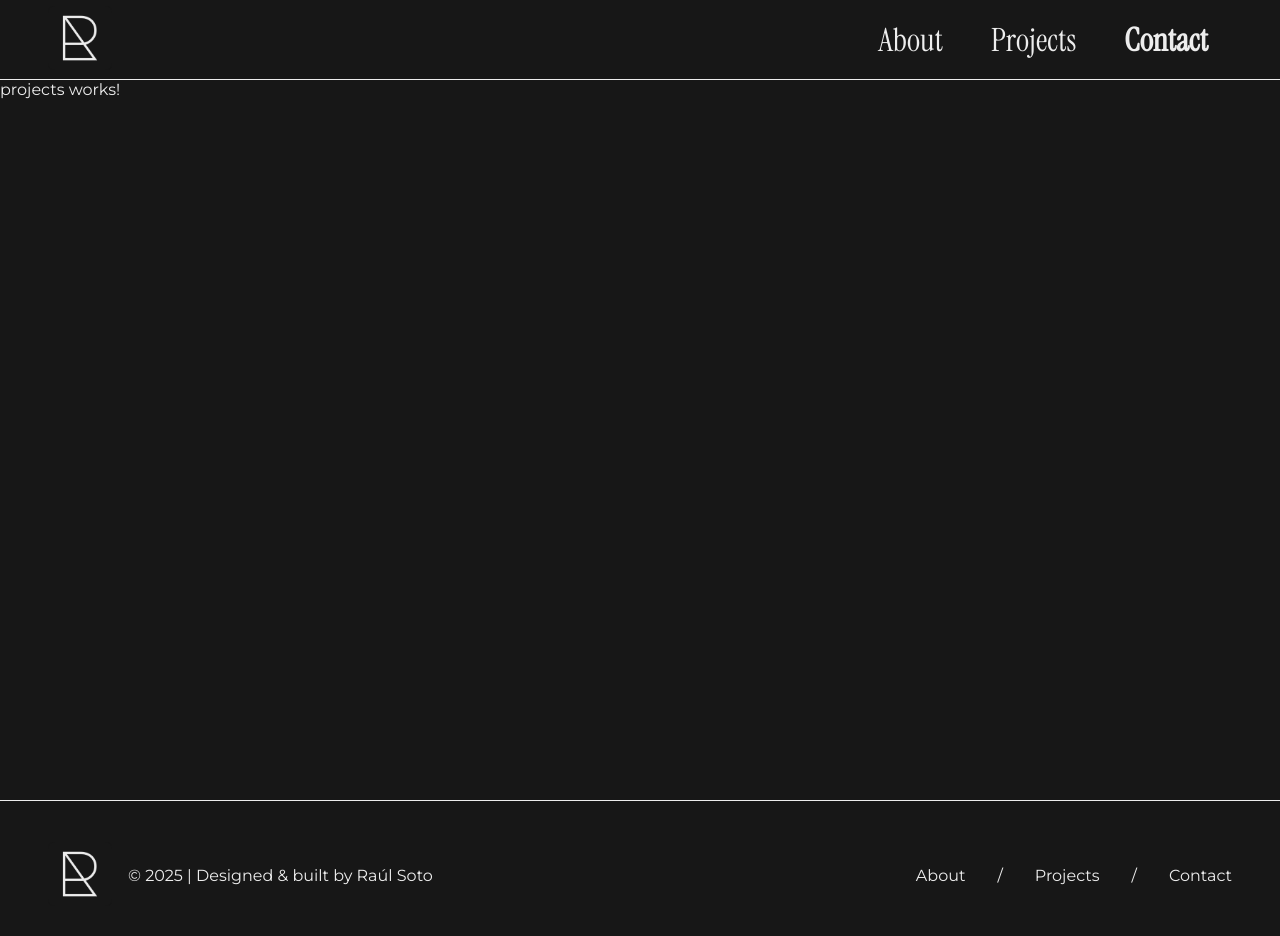
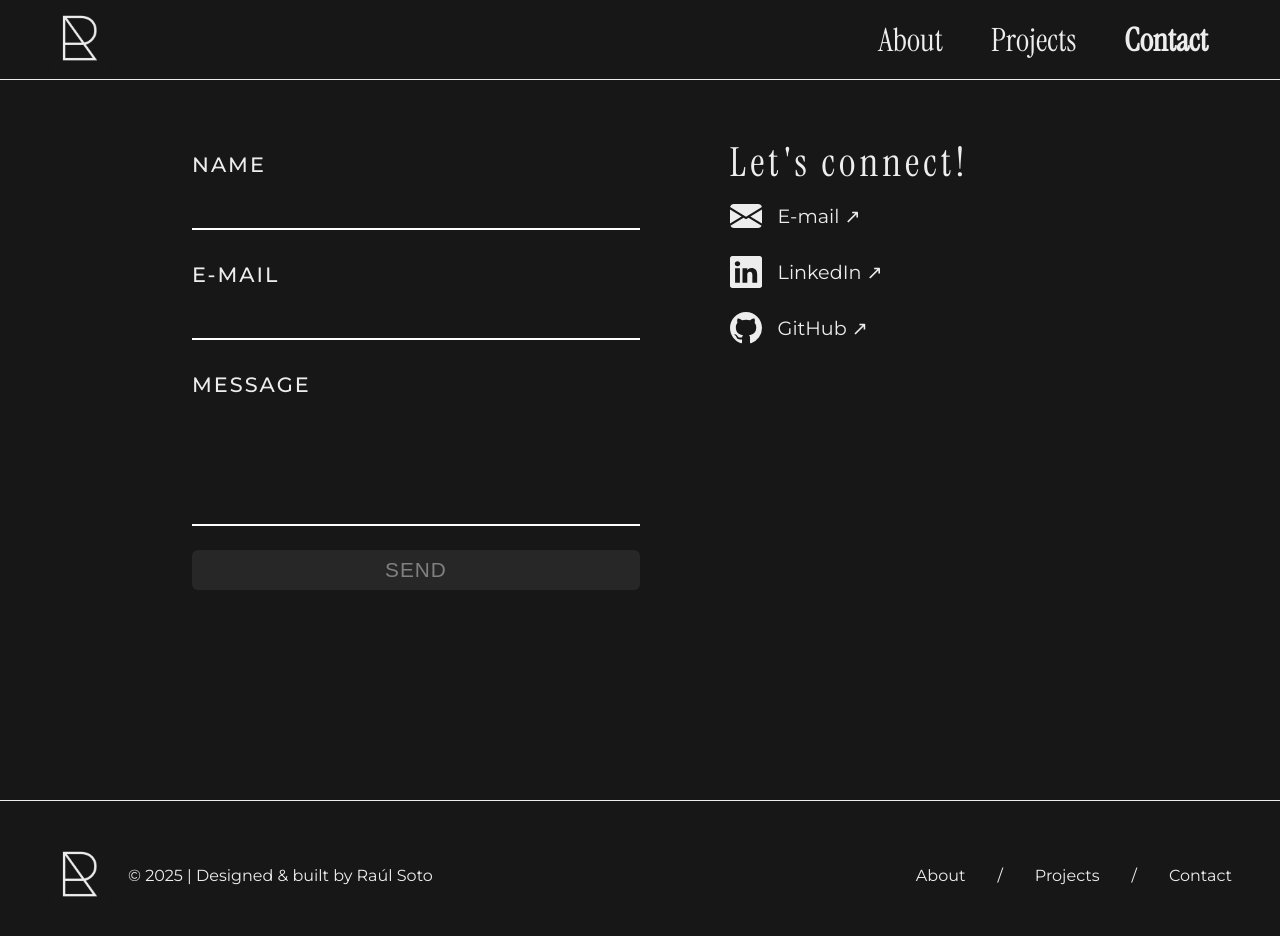
Before and after one commit to rssv384/personal-website, an Angular app: page /contact in a window 1280 px wide. Shown: the top 936 px of the page. Built offline with nearby package versions, Linux system fonts and the light colour scheme.

Commit message:
Contact page design + Corrected routing to it

```diff
--- a/src/app/app.routes.ts
+++ b/src/app/app.routes.ts
@@ -1,5 +1,6 @@
 import { Routes } from '@angular/router';
 import { AboutComponent } from './about/about.component';
+import { ContactComponent } from './contact/contact.component';
 import { HomepageComponent } from './homepage/homepage.component';
 import { NotFoundComponent } from './not-found/not-found.component';
 import { ProjectsComponent } from './projects/projects.component';
@@ -22,7 +23,7 @@ export const routes: Routes = [
   },
   {
     path: 'contact',
-    component: ProjectsComponent,
+    component: ContactComponent,
     title: 'Raúl Soto | Contact',
   },
   {
--- /dev/null
+++ b/src/app/contact/contact-form/contact-form.component.html
@@ -0,0 +1,26 @@
+<form [formGroup]="contactForm" (ngSubmit)="onSubmit()">
+  <div class="control">
+    <label for="name">NAME</label>
+    <input type="text" id="name" name="name" formControlName="name" />
+  </div>
+  <div class="control">
+    <label for="email">E-MAIL</label>
+    <input type="text" id="email" name="email" formControlName="email" />
+  </div>
+
+  <div class="control">
+    <label for="message">MESSAGE</label>
+    <textarea
+      name="message"
+      id="message"
+      formControlName="message"
+      rows="5"
+    ></textarea>
+  </div>
+
+  <div>
+    <button type="submit" class="solid" [disabled]="contactForm.invalid">
+      SEND
+    </button>
+  </div>
+</form>
--- /dev/null
+++ b/src/app/contact/contact-form/contact-form.component.scss
@@ -0,0 +1,44 @@
+@use "../../shared/styles/variables" as *;
+
+form {
+  width: 100%;
+}
+
+.control {
+  @include flex-column;
+  gap: 1rem;
+  margin-top: 2rem;
+}
+
+label {
+  font-size: 1.3rem;
+  font-weight: 500;
+  letter-spacing: 2px;
+}
+
+input,
+textarea {
+  font: inherit;
+  color: $txt-color;
+  padding: 0.5rem;
+  background-color: transparent;
+  border: none;
+  border-bottom: 2px solid white;
+}
+
+textarea {
+  resize: none;
+}
+
+button {
+  width: 100%;
+  font-size: 1.3rem;
+  font-weight: 500;
+
+  &:disabled {
+    background-color: #272727;
+    border: none;
+    color: grey;
+    cursor: not-allowed;
+  }
+}
--- /dev/null
+++ b/src/app/contact/contact-form/contact-form.component.ts
@@ -0,0 +1,38 @@
+import { Component } from '@angular/core';
+import {
+  FormArray,
+  FormControl,
+  FormGroup,
+  ReactiveFormsModule,
+  Validators,
+} from '@angular/forms';
+
+@Component({
+  selector: 'app-contact-form',
+  imports: [ReactiveFormsModule],
+  templateUrl: './contact-form.component.html',
+  styleUrl: './contact-form.component.scss',
+})
+export class ContactFormComponent {
+  contactForm = new FormGroup({
+    name: new FormControl('', { validators: [Validators.required] }),
+    email: new FormControl('', {
+      validators: [Validators.email, Validators.required],
+    }),
+    message: new FormControl('', { validators: [Validators.required] }),
+  });
+
+  // Handles contact form submission
+  public onSubmit() {
+    if (this.contactForm.invalid) {
+      console.log('INVALID FORM');
+      return;
+    }
+    console.log(this.contactForm);
+  }
+
+  // Handles form resetting
+  onReset() {
+    this.contactForm.reset();
+  }
+}
--- a/src/app/contact/contact.component.html
+++ b/src/app/contact/contact.component.html
@@ -1 +1,67 @@
-<p>contact works!</p>
+<section>
+  <div class="contact">
+    <div class="form">
+      <app-contact-form></app-contact-form>
+    </div>
+    <div class="contact-info">
+      <h3>Let's connect!</h3>
+      <div class="socials-row">
+        <svg
+          xmlns="http://www.w3.org/2000/svg"
+          width="32"
+          height="32"
+          fill="currentColor"
+          class="bi bi-envelope-fill"
+          viewBox="0 0 16 16"
+        >
+          <path
+            d="M.05 3.555A2 2 0 0 1 2 2h12a2 2 0 0 1 1.95 1.555L8 8.414zM0 4.697v7.104l5.803-3.558zM6.761 8.83l-6.57 4.027A2 2 0 0 0 2 14h12a2 2 0 0 0 1.808-1.144l-6.57-4.027L8 9.586zm3.436-.586L16 11.801V4.697z"
+          />
+        </svg>
+        <p>
+          <a href="mailto:rsoto.dev@gmail.com">E-mail &#8599;</a>
+        </p>
+      </div>
+      <div class="socials-row">
+        <svg
+          xmlns="http://www.w3.org/2000/svg"
+          width="32"
+          height="32"
+          fill="currentColor"
+          class="bi bi-linkedin"
+          viewBox="0 0 16 16"
+        >
+          <path
+            d="M0 1.146C0 .513.526 0 1.175 0h13.65C15.474 0 16 .513 16 1.146v13.708c0 .633-.526 1.146-1.175 1.146H1.175C.526 16 0 15.487 0 14.854zm4.943 12.248V6.169H2.542v7.225zm-1.2-8.212c.837 0 1.358-.554 1.358-1.248-.015-.709-.52-1.248-1.342-1.248S2.4 3.226 2.4 3.934c0 .694.521 1.248 1.327 1.248zm4.908 8.212V9.359c0-.216.016-.432.08-.586.173-.431.568-.878 1.232-.878.869 0 1.216.662 1.216 1.634v3.865h2.401V9.25c0-2.22-1.184-3.252-2.764-3.252-1.274 0-1.845.7-2.165 1.193v.025h-.016l.016-.025V6.169h-2.4c.03.678 0 7.225 0 7.225z"
+          />
+        </svg>
+        <p>
+          <a
+            href="https://www.linkedin.com/in/raulsebastian-sotovejar"
+            target="_blank"
+            >LinkedIn &#8599;</a
+          >
+        </p>
+      </div>
+      <div class="socials-row">
+        <svg
+          xmlns="http://www.w3.org/2000/svg"
+          width="32"
+          height="32"
+          fill="currentColor"
+          class="bi bi-github"
+          viewBox="0 0 16 16"
+        >
+          <path
+            d="M8 0C3.58 0 0 3.58 0 8c0 3.54 2.29 6.53 5.47 7.59.4.07.55-.17.55-.38 0-.19-.01-.82-.01-1.49-2.01.37-2.53-.49-2.69-.94-.09-.23-.48-.94-.82-1.13-.28-.15-.68-.52-.01-.53.63-.01 1.08.58 1.23.82.72 1.21 1.87.87 2.33.66.07-.52.28-.87.51-1.07-1.78-.2-3.64-.89-3.64-3.95 0-.87.31-1.59.82-2.15-.08-.2-.36-1.02.08-2.12 0 0 .67-.21 2.2.82.64-.18 1.32-.27 2-.27s1.36.09 2 .27c1.53-1.04 2.2-.82 2.2-.82.44 1.1.16 1.92.08 2.12.51.56.82 1.27.82 2.15 0 3.07-1.87 3.75-3.65 3.95.29.25.54.73.54 1.48 0 1.07-.01 1.93-.01 2.2 0 .21.15.46.55.38A8.01 8.01 0 0 0 16 8c0-4.42-3.58-8-8-8"
+          />
+        </svg>
+        <p>
+          <a href="https://github.com/rssv384" target="_blank"
+            >GitHub &#8599;</a
+          >
+        </p>
+      </div>
+    </div>
+  </div>
+</section>
--- a/src/app/contact/contact.component.scss
+++ b/src/app/contact/contact.component.scss
@@ -0,0 +1,49 @@
+@use "../shared/styles/variables" as *;
+
+section {
+  @include flex-column;
+}
+
+.contact {
+  @include flex-row;
+  width: 80%;
+  justify-content: space-between;
+
+  @include sm-dev {
+    @include flex-column;
+    align-items: center;
+    gap: 3rem;
+
+    & * {
+      width: 100%;
+    }
+  }
+}
+
+.form {
+  width: 50%;
+}
+
+.contact-info {
+  width: 40%;
+  margin-top: 1rem;
+
+  .socials-row {
+    @include flex-row;
+    align-items: center;
+
+    svg {
+      width: fit-content;
+      margin-right: 1rem;
+    }
+
+    a {
+      font-size: 1.2rem;
+
+      &:hover {
+        text-decoration: underline;
+        font-weight: 600;
+      }
+    }
+  }
+}
```
Also changed, not shown: src/app/contact/contact.component.ts (+4 -5 lines).
